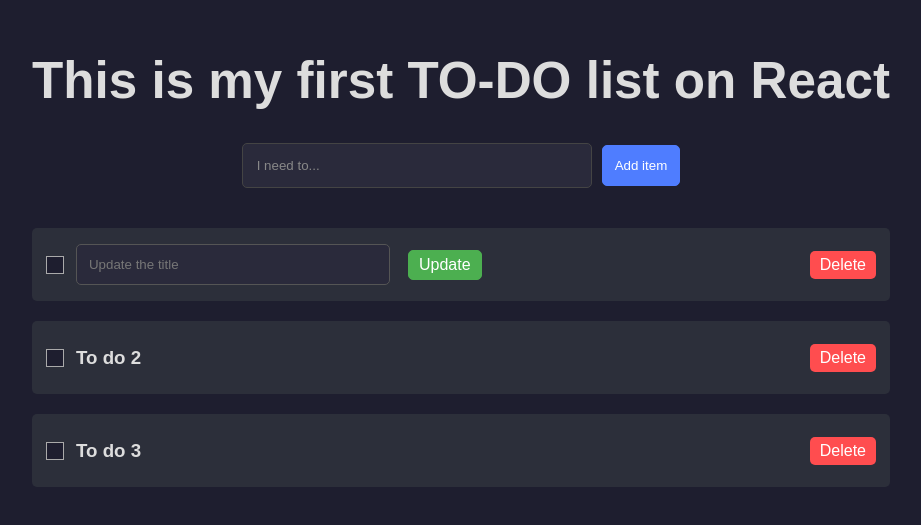
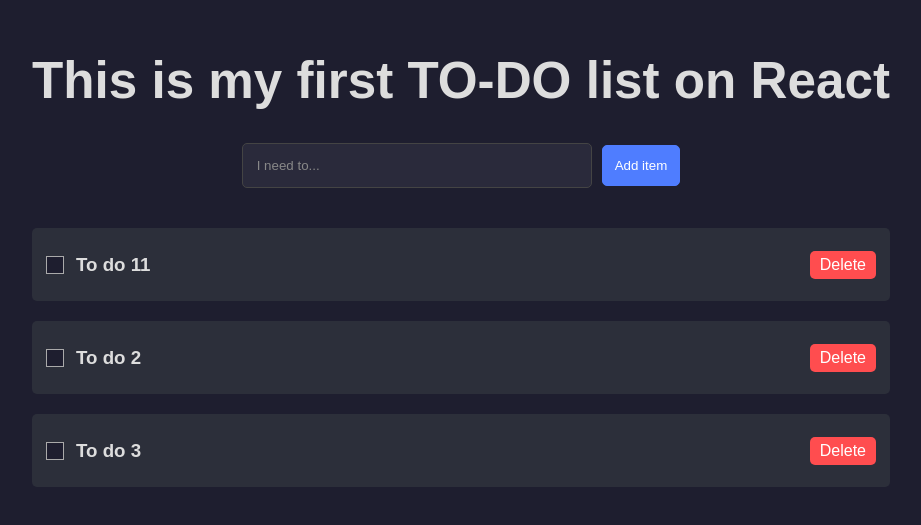
Before and after one commit to KachmarOleg/to-do-my-own, a React (Vite) app: page / in a window 1280 px wide. Shown: the part 137-662 px from the top of the page, without its empty margins (179-1100 px from the left). Built offline with nearby package versions, Linux system fonts and the light colour scheme.

Commit message:
Added renaming functionality

```diff
--- a/src/App.jsx
+++ b/src/App.jsx
@@ -39,10 +39,12 @@
     console.log(list);
   }
 
-  function handleUpdateItem(id) {
+  function handleUpdateItem(id, newTitle) {
     setList((list) =>
       list.map((item) =>
-        item.id === id ? { ...item, is_edit_visible: false } : item
+        item.id === id
+          ? { ...item, Title: newTitle, is_edit_visible: false }
+          : item
       )
     );
 
--- a/src/components/ToDoItem.jsx
+++ b/src/components/ToDoItem.jsx
@@ -9,9 +9,14 @@
   isEditInputVisible,
 }) {
   const [status, setStatus] = useState(false);
+  const [editValue, setEditValue] = useState(children);
 
   function handleChange() {
     setStatus(!status);
+  }
+
+  function handleInputChange(e) {
+    setEditValue(e.target.value);
   }
 
   return (
@@ -31,6 +36,8 @@
           name="edit-item"
           className={`edit-field ${isEditInputVisible ? "" : "is-hidden"}`}
           placeholder="Update the title"
+          onChange={handleInputChange}
+          value={editValue}
         />
         {isEditInputVisible}
         <button
@@ -45,7 +52,7 @@
           className={`update_btn ${
             isEditInputVisible ? "is-visible" : "is-hidden"
           }`}
-          onClick={() => onUpdate(dataId)}
+          onClick={() => onUpdate(dataId, editValue)}
         >
           Update
         </button>
--- a/src/data.jsx
+++ b/src/data.jsx
@@ -3,7 +3,7 @@
     id: 0,
     Title: "To do 11",
     is_done: true,
-    is_edit_visible: true,
+    is_edit_visible: false,
   },
   {
     id: 1,
```
